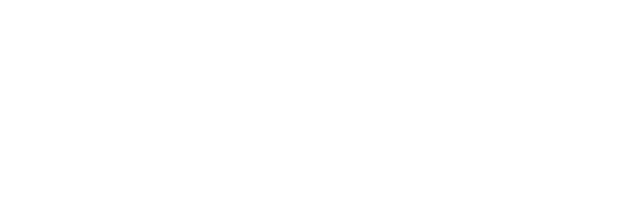
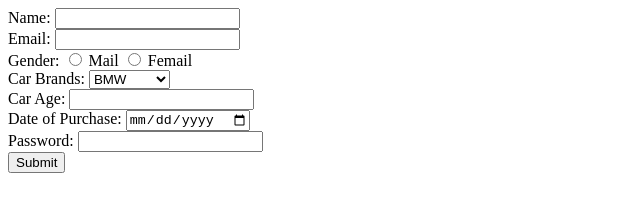
Before and after one commit to acciojob/car-insurance-form-roshanchaudhari7, a website: page main.html in a window 1280 px wide. Shown: the whole page, without its empty margins (0-640 px from the left). Drawn offline with Linux system fonts and the light colour scheme.

Commit message:
created a submission

```diff
--- a/main.html
+++ b/main.html
@@ -8,6 +8,46 @@
 
 <body>
 	<!-- the entire body must be written by student -->
+	<form action="" method="post">
+        <div>
+            <label for="name">Name: </label>
+            <input type="text" id="name" name="name" required>
+        </div>
+        <div>
+            <label for="email">Email: </label>
+            <input type="email" id="email" name="email" required>
+        </div>
+        <div>
+            <label for="">Gender: </label>
+            <input type="radio" id="mail" name="gender" required>
+            <label for="mail">Mail</label>
+            <input type="radio" id="femail" name="gender" required>
+            <label for="femail">Femail</label>
+        </div>
+        <div>
+            <label for="cars">Car Brands: </label>
+            <select name="cars" id="cars">
+                <option value="bmw">BMW</option>
+                <option value="audi">Audi</option>
+                <option value="mercedez">Mercedez</option>
+            </select>
+        </div>
+        <div>
+            <label for="carage">Car Age: </label>
+            <input type="number" name="carage" id="carage" required>
+        </div>
+        <div>
+            <label for="dop">Date of Purchase: </label>
+            <input type="date" id="dop" name="dop" required>
+        </div>
+        <div>
+            <label for="password">Password: </label>
+            <input type="password" name="password" id="password" required>
+        </div>
+        <div>
+            <button type="submit">Submit</button>
+        </div>
+    </form>
     <script type="text/javascript" src="./script.js">
 </script>
 
```
